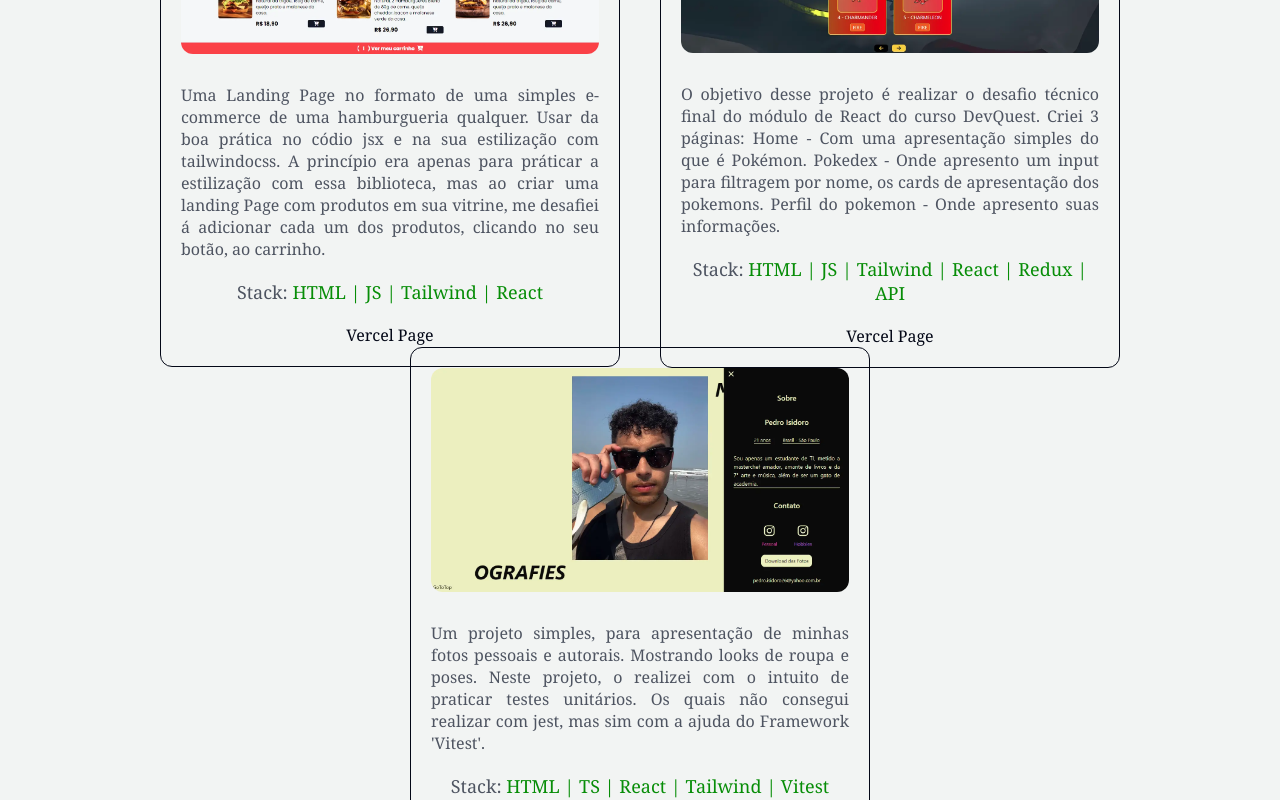
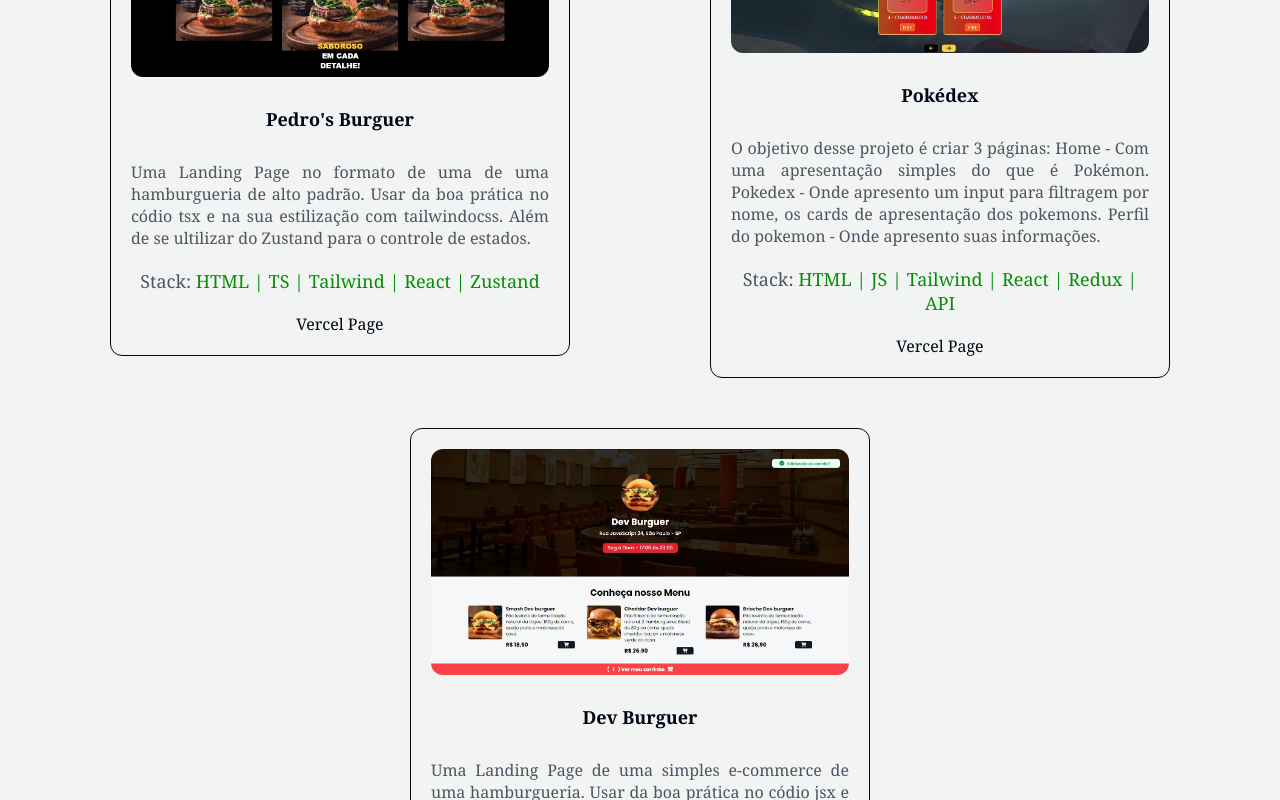
Before and after one commit to pedro-isidoro/portfolio-2024, a React (Vite) app: page / in a window 1280 px wide. Shown: the part 1940-2740 px from the top of the page. Built offline with nearby package versions, Linux system fonts and the light colour scheme.

Commit message:
feat and style

```diff
--- a/src/components/Footer/Footer.tsx
+++ b/src/components/Footer/Footer.tsx
@@ -7,16 +7,16 @@ export function Footer(){
         <footer className="footer">
             <ul className="footer_nets_list">
                 <li className="footer_nets_item">
-                   <a href="https://www.instagram.com/pedrol.isidoro/" target="_blank" data-testid='instagram'><FaInstagram /></a>
+                   <a href="https://www.instagram.com/pedrol.isidoro/" target="_blank" data-testid='instagram' aria-label="Link to instagram"><FaInstagram /></a>
                 </li>
                 <li className="footer_nets_item">
-                    <a href="https://www.linkedin.com/in/pedro-isidoro" target="_blank" data-testid='linkedin'><FaLinkedin /></a>
+                    <a href="https://www.linkedin.com/in/pedro-isidoro" target="_blank" data-testid='linkedin' aria-label="Link to Linkedin"><FaLinkedin /></a>
                 </li>
                 <li className="footer_nets_item">
-                    <a href="https://github.com/pedro-isidoro" target="_blank" data-testid='github'><FaGithub /></a>
+                    <a href="https://github.com/pedro-isidoro" target="_blank" data-testid='github' aria-label="Link to GitHub"><FaGithub /></a>
                 </li>
             </ul>
-            <a onClick={() => scrollTo({ top: 0, behavior: 'smooth'})} data-testid='arrowUp' className="arrow"><BsArrowUp /></a>
+            <a onClick={() => scrollTo({ top: 0, behavior: 'smooth'})} data-testid='arrowUp' className="arrow" aria-label="Link to site's top"><BsArrowUp /></a>
         </footer>
     )
 }
--- a/src/components/Header/Header.tsx
+++ b/src/components/Header/Header.tsx
@@ -4,19 +4,19 @@ export function Header() {
             <aside className="header_aside">
                 <ul className="header_aside_links">
                     <li className="header_aside_link">
-                        <a href="#home">Home</a>
+                        <a href="#home" aria-label="Link to Home">Home</a>
                     </li>
                     <li className="header_aside_link">
-                        <a href="#skills">Skills</a>
+                        <a href="#skills" aria-label="Link to Skills Section">Skills</a>
                     </li>
                     <li className="header_aside_link">
-                        <a href="#projects">Projects</a>
+                        <a href="#projects" aria-label="Link to Projects Section">Projects</a>
                     </li>
                     <li className="header_aside_link">
-                        <a href="#faq">Faq's</a>
+                        <a href="#faq" aria-label="Link to Faq's Section">Faq's</a>
                     </li>
                     <li className="header_aside_link">
-                        <a href="#contact">Contact</a>
+                        <a href="#contact" aria-label="Link to Contact Section">Contact</a>
                     </li>
                 </ul>
             </aside>
--- a/src/components/Projects/ProjectDetails.tsx
+++ b/src/components/Projects/ProjectDetails.tsx
@@ -16,9 +16,10 @@ export function ProjectDetails({details}: ProjectDetailsProps){
             <div className="ProjectDetails_card_infos">
                 <img src={details.src} alt={details.title} />
                 <div className="ProjectDetails_card_info">
+                    <h2 className="ProjectDetails_card_info_title">{details.title}</h2>
                     <p className="ProjectDetails_card_info_p">{details.paragraph}</p>
                     <p className="ProjectDetails_card_info_stack">Stack: <span>{details.stack}</span></p>
-                    <a href={details.vercelLink} target="_blank" className="ProjectDetails_card_infos_link">Vercel Page</a>
+                    <a href={details.vercelLink} target="_blank" className="ProjectDetails_card_infos_link" aria-label={details.title}>Vercel Page</a>
                 </div>
             </div>
         </section>
--- a/src/components/json/Projects.json
+++ b/src/components/json/Projects.json
@@ -1,26 +1,26 @@
 [
     {
         "id": 1,
-        "title": "Dev Burguer",
-        "src": "images/projects/js/dev-burguer.webp",
-        "stack": "HTML | JS | Tailwind | React",
-        "paragraph": "Uma Landing Page no formato de uma simples e-commerce de uma hamburgueria qualquer. Usar da boa prática no códio jsx e na sua estilização com tailwindocss. A princípio era apenas para práticar a estilização com essa biblioteca, mas ao criar uma landing Page com produtos em sua vitrine, me desafiei á adicionar cada um dos produtos, clicando no seu botão, ao carrinho.",
-        "vercelLink": "https://dev-burguer-phi.vercel.app"
+        "title": "Pedro's Burguer",
+        "src": "images/projects/ts/pedrosburguer.png",
+        "stack": "HTML | TS | Tailwind | React | Zustand",
+        "paragraph": "Uma Landing Page no formato de uma de uma hamburgueria de alto padrão. Usar da boa prática no códio tsx e na sua estilização com tailwindocss. Além de se ultilizar do Zustand para o controle de estados.",
+        "vercelLink": "https://pedros-burguer.vercel.app"
     },
     {
         "id": 2,
         "title": "Pokédex",
         "src": "images/projects/js/my-pokedex.webp",
         "stack": "HTML | JS | Tailwind | React | Redux | API",
-        "paragraph": "O objetivo desse projeto é realizar o desafio técnico final do módulo de React do curso DevQuest. Criei 3 páginas: Home - Com uma apresentação simples do que é Pokémon. Pokedex - Onde apresento um input para filtragem por nome, os cards de apresentação dos pokemons. Perfil do pokemon - Onde apresento suas informações.",
+        "paragraph": "O objetivo desse projeto é criar 3 páginas: Home - Com uma apresentação simples do que é Pokémon. Pokedex - Onde apresento um input para filtragem por nome, os cards de apresentação dos pokemons. Perfil do pokemon - Onde apresento suas informações.",
         "vercelLink": "https://my-pokedex-gamma.vercel.app"
     },
     {
         "id": 3,
-        "title": "My Best Photografies",
-        "src": "images/projects/ts/my-photos.webp",
-        "stack": "HTML | TS | React | Tailwind | Vitest",
-        "paragraph": "Um projeto simples, para apresentação de minhas fotos pessoais e autorais. Mostrando looks de roupa e poses. Neste projeto, o realizei com o intuito de praticar testes unitários. Os quais não consegui realizar com jest, mas sim com a ajuda do Framework 'Vitest'.",
-        "vercelLink": "https://photos-portfolio-nu.vercel.app"
+        "title": "Dev Burguer",
+        "src": "images/projects/js/dev-burguer.webp",
+        "stack": "HTML | JS | Tailwind | React | Redux",
+        "paragraph": "Uma Landing Page de uma simples e-commerce de uma hamburgueria. Usar da boa prática no códio jsx e na sua estilização com tailwindocss. A princípio era para práticar a estilização com o tailwind, mas ao criar os com produtos em sua vitrine, me desafiei á adicionar cada um dos produtos, clicando no seu botão, ao carrinho.",
+        "vercelLink": "https://dev-burguer-phi.vercel.app"
     }
 ]
--- a/src/styles/_projects.scss
+++ b/src/styles/_projects.scss
@@ -16,9 +16,10 @@
 }
 
 .projects_content_list {
+    @include displayFlex(row, space-evenly, center);
+    gap: 1rem;
+    flex-wrap: wrap;
     width: 100%;
-    @include displayFlex(row, center, center);
-    flex-wrap: wrap;
     & li{
         @include displayFlex(column, center, center);
     }
@@ -29,8 +30,8 @@
 
 //Projec Details
 .ProjectDetails_card {
-    width: 44rem;
-    height: 54rem;
+    min-width: 44rem;
+    min-height: 54rem;
     padding: 2rem;
     & .ProjectDetails_card_infos {
         @include displayFlex(column, center, center);
@@ -70,6 +71,11 @@
         color: var(--terciary-color);
     }
 
+    & .ProjectDetails_card_info_title{
+        font-size: 1.8rem;
+        padding-bottom: 1rem;
+    }
+
     & span {
         font-size: 1.6rem;
         color: var(--quinternary-color);
--- a/src/styles/index.css
+++ b/src/styles/index.css
@@ -290,12 +290,13 @@
 }
 
 .projects_content_list {
-  width: 100%;
   display: flex;
   flex-direction: row;
-  justify-content: center;
+  justify-content: space-evenly;
   align-items: center;
+  gap: 1rem;
   flex-wrap: wrap;
+  width: 100%;
 }
 .projects_content_list li {
   display: flex;
@@ -310,8 +311,8 @@
 }
 
 .ProjectDetails_card {
-  width: 44rem;
-  height: 54rem;
+  min-width: 44rem;
+  min-height: 54rem;
   padding: 2rem;
 }
 .ProjectDetails_card .ProjectDetails_card_infos {
@@ -356,6 +357,10 @@
 .ProjectDetails_card_info .ProjectDetails_card_info_p {
   font-size: 1.6rem;
   color: var(--terciary-color);
+}
+.ProjectDetails_card_info .ProjectDetails_card_info_title {
+  font-size: 1.8rem;
+  padding-bottom: 1rem;
 }
 .ProjectDetails_card_info span {
   font-size: 1.6rem;
```
Also changed, not shown: public/images/projects/ts/pedrosburguer.png (added), 1 other file (tests, documents, lock files or other folders).
